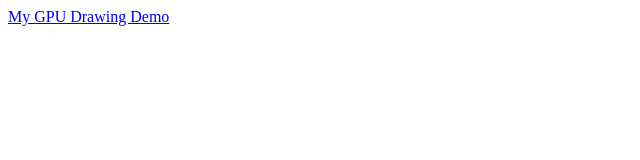
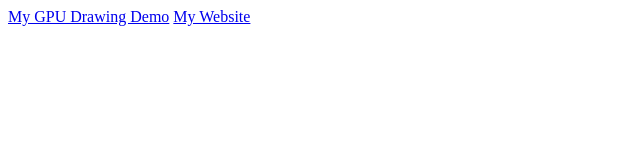
Before and after one commit to kyleheadley/kyleheadley.github.com, a plain HTML site: page index.html in a window 1280 px wide. Shown: the whole page, without its empty margins (0-640 px from the left). Drawn offline with Linux system fonts and the light colour scheme.

Commit message:
Update index.html

```diff
--- a/index.html
+++ b/index.html
@@ -1 +1,2 @@
 <a href = 'http://kyleheadley.github.io/GPUSandbox/'>My GPU Drawing Demo</a>
+<a href = 'http://kyleheadley.github.io/PHDWebsite/'>My Website</a>
```
